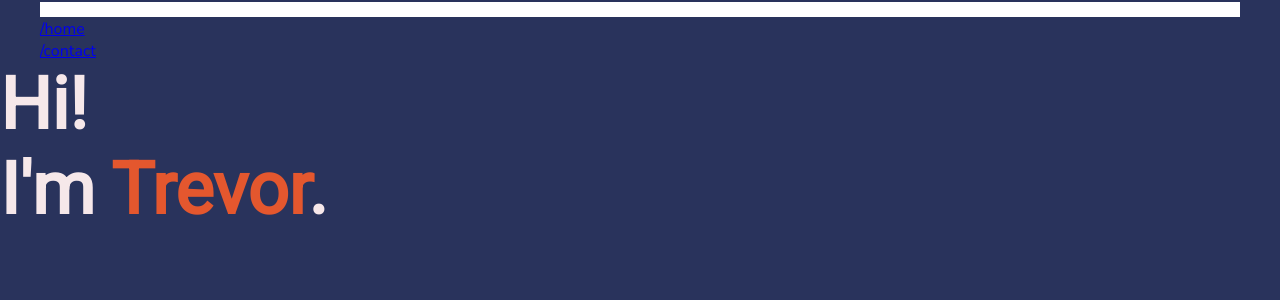
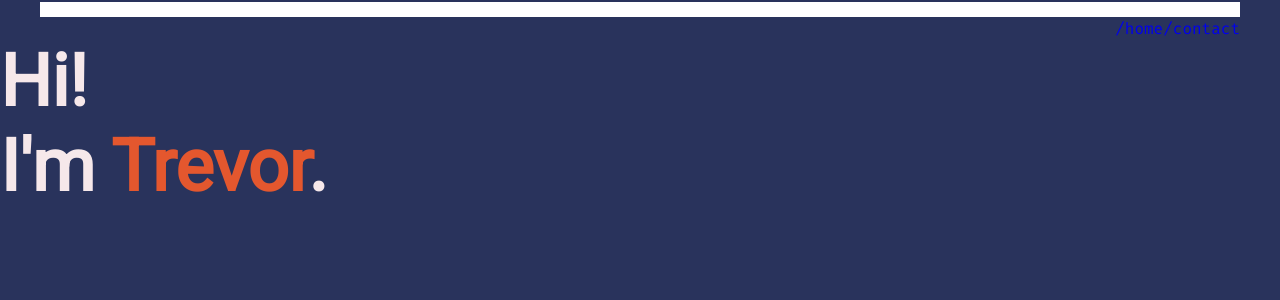
Before and after one commit to T99/trevorsears.com, a React (Create React App) app: page /home in a window 1280 px wide. Shown: the top 300 px of the page. Built offline with nearby package versions, Linux system fonts and the light colour scheme.

Commit message:
Added header navigation styles.

```diff
--- a/src/react/elements/page-flow/header.scss
+++ b/src/react/elements/page-flow/header.scss
@@ -10,4 +10,31 @@ header {
 
 	@include expandToMaxWidth();
 
+	nav {
+
+		display: flex;
+		justify-content: flex-end;
+
+		a {
+
+			font-family: "Fira Code", monospace;
+			text-decoration: none;
+			transition: 100ms color ease-out;
+
+			&:hover {
+
+				color: var(--color-hi);
+
+			}
+
+		}
+
+		& > .nav-item {
+
+
+
+		}
+
+	}
+
 }
```
